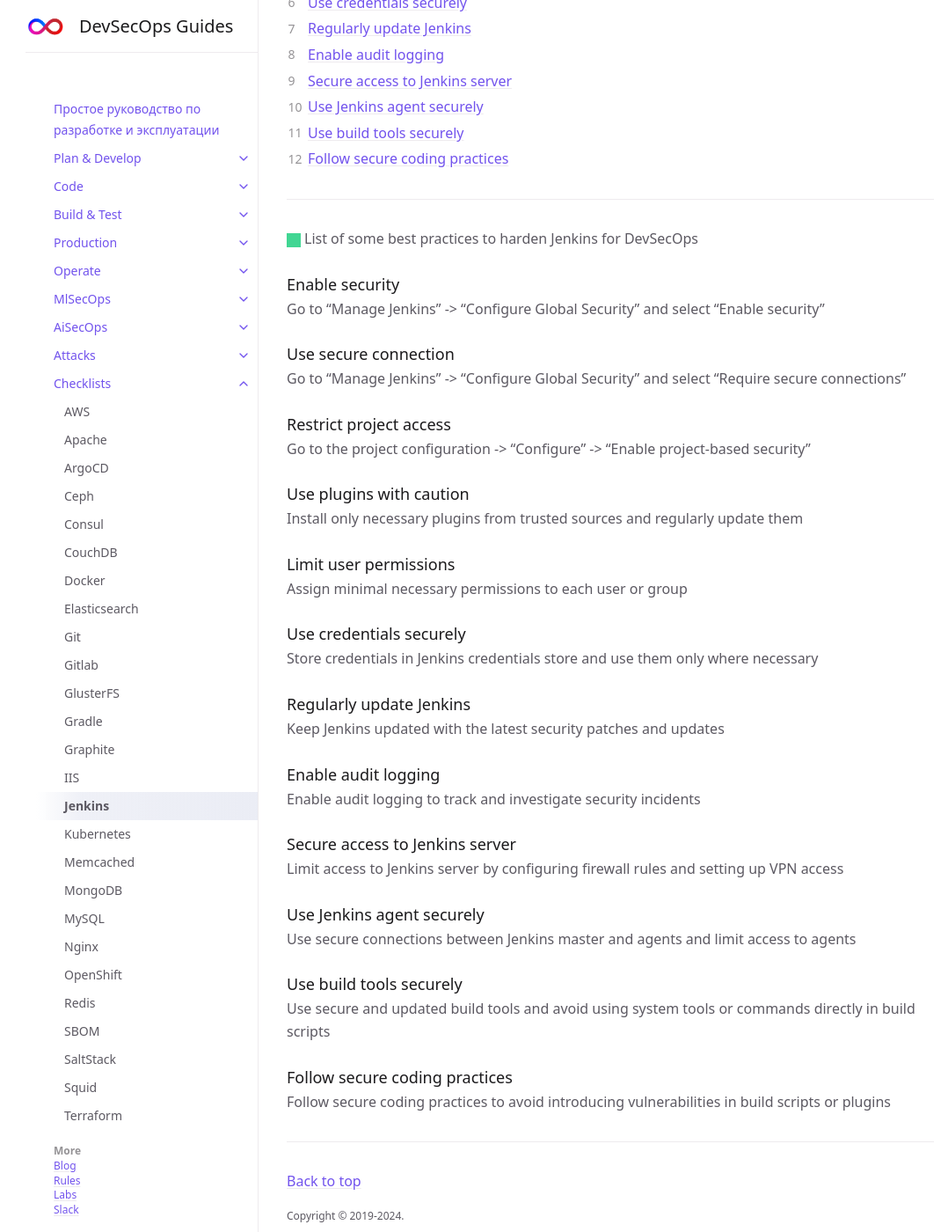
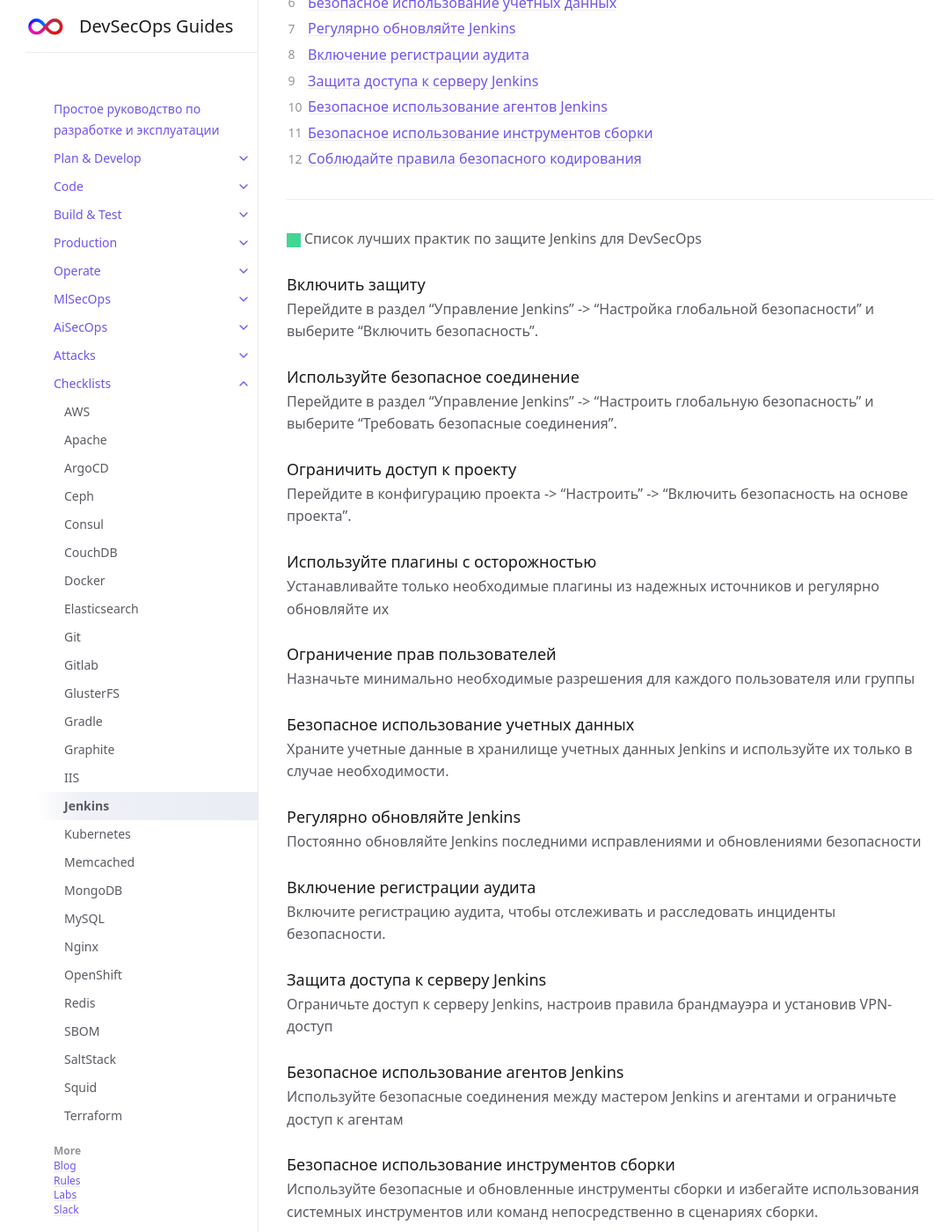
Before and after one commit to 2artem2/Work-Stuff, a Jekyll site: the page built from docs/checklists/jenkins.md, in a window 1280 px wide and 1400 px high, scrolled down 348 px. Shown: the whole window at 88% size, without its empty margins (78-1156 px from the left). Built offline with Jekyll 4.4.1, drawn with Linux system fonts in a browser that asks for light colours; some of the changed text lies outside the part shown.

Commit message:
jenkins.md

```diff
--- a/docs/checklists/jenkins.md
+++ b/docs/checklists/jenkins.md
@@ -4,10 +4,10 @@ title: Jenkins
 parent: Checklists
 ---
 
-# Jenkins Hardening for DevSecOps
+# Усиление Jenkins для DevSecOps
 {: .no_toc }
 
-## Table of contents
+## Оглавление
 {: .no_toc .text-delta }
 
 1. TOC
@@ -15,84 +15,84 @@ parent: Checklists
 
 ---
 
-<span class="d-inline-block p-2 mr-1 v-align-middle bg-green-000"></span>List of some best practices to harden Jenkins for DevSecOps
+<span class="d-inline-block p-2 mr-1 v-align-middle bg-green-000"></span>Список лучших практик по защите Jenkins для DevSecOps
 
 
-### Enable security
+### Включить защиту
 
 
-Go to "Manage Jenkins" -> "Configure Global Security" and select "Enable security"
+Перейдите в раздел "Управление Jenkins" -> "Настройка глобальной безопасности" и выберите "Включить безопасность".
 
 
 
-### Use secure connection
+### Используйте безопасное соединение
 
 
-Go to "Manage Jenkins" -> "Configure Global Security" and select "Require secure connections"
+Перейдите в раздел "Управление Jenkins" -> "Настроить глобальную безопасность" и выберите "Требовать безопасные соединения".
 
 
 
-### Restrict project access
+### Ограничить доступ к проекту
 
-Go to the project configuration -> "Configure" -> "Enable project-based security"
+Перейдите в конфигурацию проекта -> "Настроить" -> "Включить безопасность на основе проекта".
 
 
 
-### Use plugins with caution
+### Используйте плагины с осторожностью
 
 
-Install only necessary plugins from trusted sources and regularly update them
+Устанавливайте только необходимые плагины из надежных источников и регулярно обновляйте их
 
 
-### Limit user permissions
+### Ограничение прав пользователей
 
-Assign minimal necessary permissions to each user or group
+Назначьте минимально необходимые разрешения для каждого пользователя или группы
 
 
 
-### Use credentials securely
+### Безопасное использование учетных данных
 
-Store credentials in Jenkins credentials store and use them only where necessary
+Храните учетные данные в хранилище учетных данных Jenkins и используйте их только в случае необходимости.
 
 
 
 
 
-### Regularly update Jenkins
+### Регулярно обновляйте Jenkins
 
-Keep Jenkins updated with the latest security patches and updates
+Постоянно обновляйте Jenkins последними исправлениями и обновлениями безопасности
 
 
 
-### Enable audit logging
+### Включение регистрации аудита
 
 
-Enable audit logging to track and investigate security incidents
+Включите регистрацию аудита, чтобы отслеживать и расследовать инциденты безопасности.
 
 
 
-### Secure access to Jenkins server
+### Защита доступа к серверу Jenkins
 
 
-Limit access to Jenkins server by configuring firewall rules and setting up VPN access
+Ограничьте доступ к серверу Jenkins, настроив правила брандмауэра и установив VPN-доступ
 
 
 
-### Use Jenkins agent securely
+### Безопасное использование агентов Jenkins
 
 
-Use secure connections between Jenkins master and agents and limit access to agents
+Используйте безопасные соединения между мастером Jenkins и агентами и ограничьте доступ к агентам
 
 
 
-### Use build tools securely
+### Безопасное использование инструментов сборки
 
 
-Use secure and updated build tools and avoid using system tools or commands directly in build scripts
+Используйте безопасные и обновленные инструменты сборки и избегайте использования системных инструментов или команд непосредственно в сценариях сборки.
 
 
 
-### Follow secure coding practices
+### Соблюдайте правила безопасного кодирования
 
 
-Follow secure coding practices to avoid introducing vulnerabilities in build scripts or plugins
+Следуйте практикам безопасного кодирования, чтобы избежать появления уязвимостей в скриптах сборки или плагинах
```
